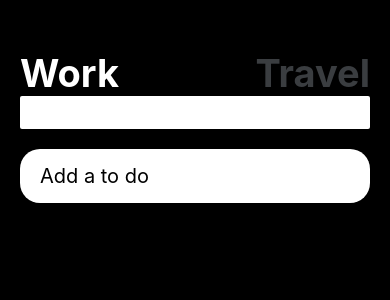
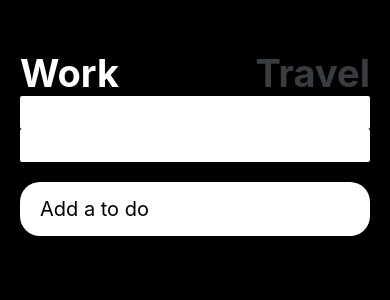
Before and after one commit to kkk1k/ReactNative_ToDo, a React Native app: screen /Home in a window 390 px wide. Shown: the top 300 px of the page. Built offline with nearby package versions, Linux system fonts and the light colour scheme.

Commit message:
app.js 수정

```diff
--- a/App.js
+++ b/App.js
@@ -5,6 +5,7 @@ import { createNativeStackNavigator } from "@react-navigation/native-stack";
 import Detail from "./Detail";
 import ToDo from "./Todo";
 import { theme } from "./colors";
+import Check from "./Check";
 
 const Stack = createNativeStackNavigator();
 
@@ -18,6 +19,7 @@ function App() {
       >
         <Stack.Screen name="Home" component={ToDo} />
         <Stack.Screen name="Detail" component={Detail} />
+        <Stack.Screen name="Check" component={Check} />
       </Stack.Navigator>
     </NavigationContainer>
   );
--- /dev/null
+++ b/Check.js
@@ -0,0 +1,7 @@
+import React from "react";
+
+function Check() {
+  return <div></div>;
+}
+
+export default Check;
--- a/ToDo.js
+++ b/ToDo.js
@@ -89,6 +89,12 @@ function ToDo({ navigation }) {
           color="white"
           style={{ flex: 1 }}
         />
+        <Button
+          title="Go to check"
+          onPress={() => navigation.navigate("Check")}
+          color="white"
+          style={{ flex: 1 }}
+        />
       </View>
       <View>
         <TextInput
```
